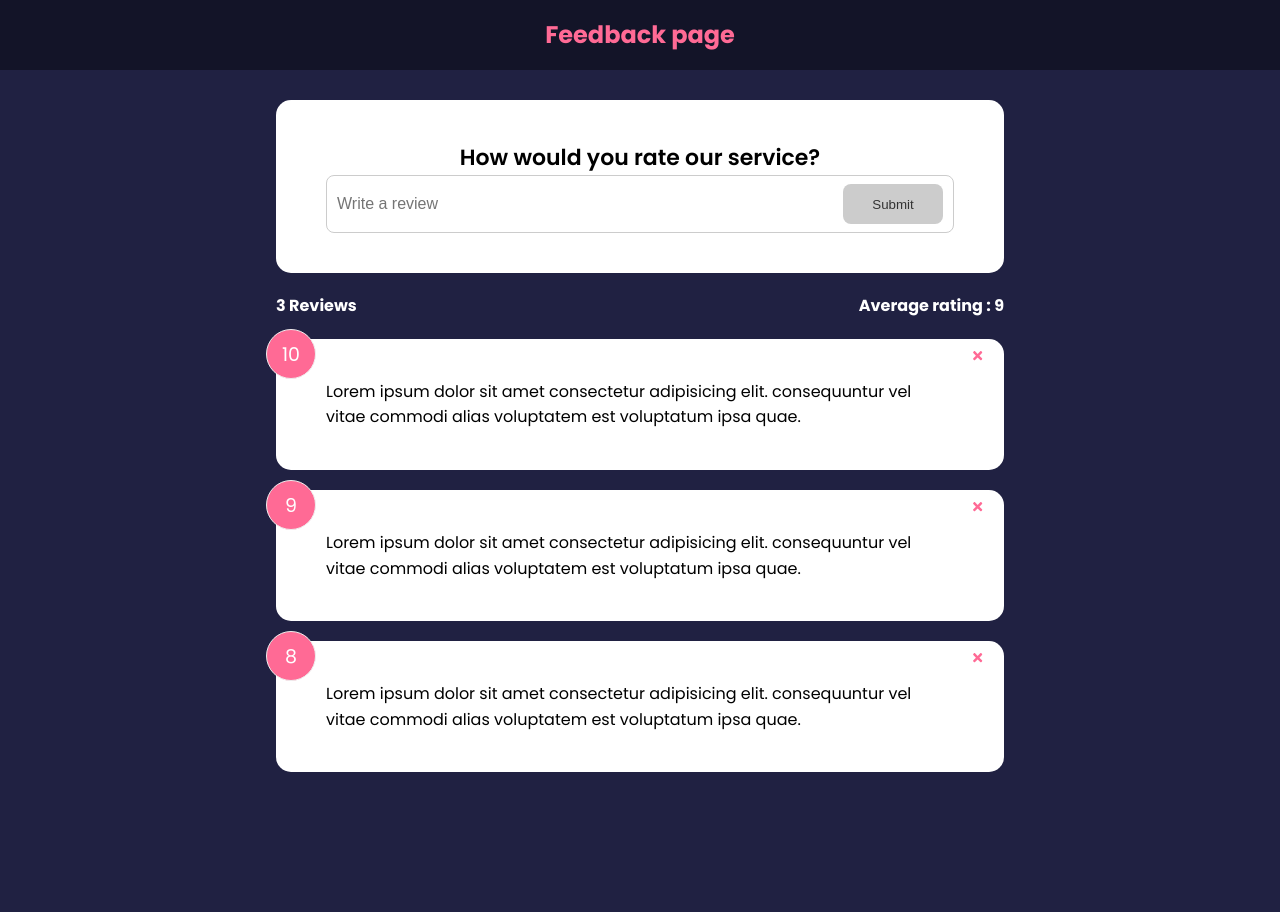
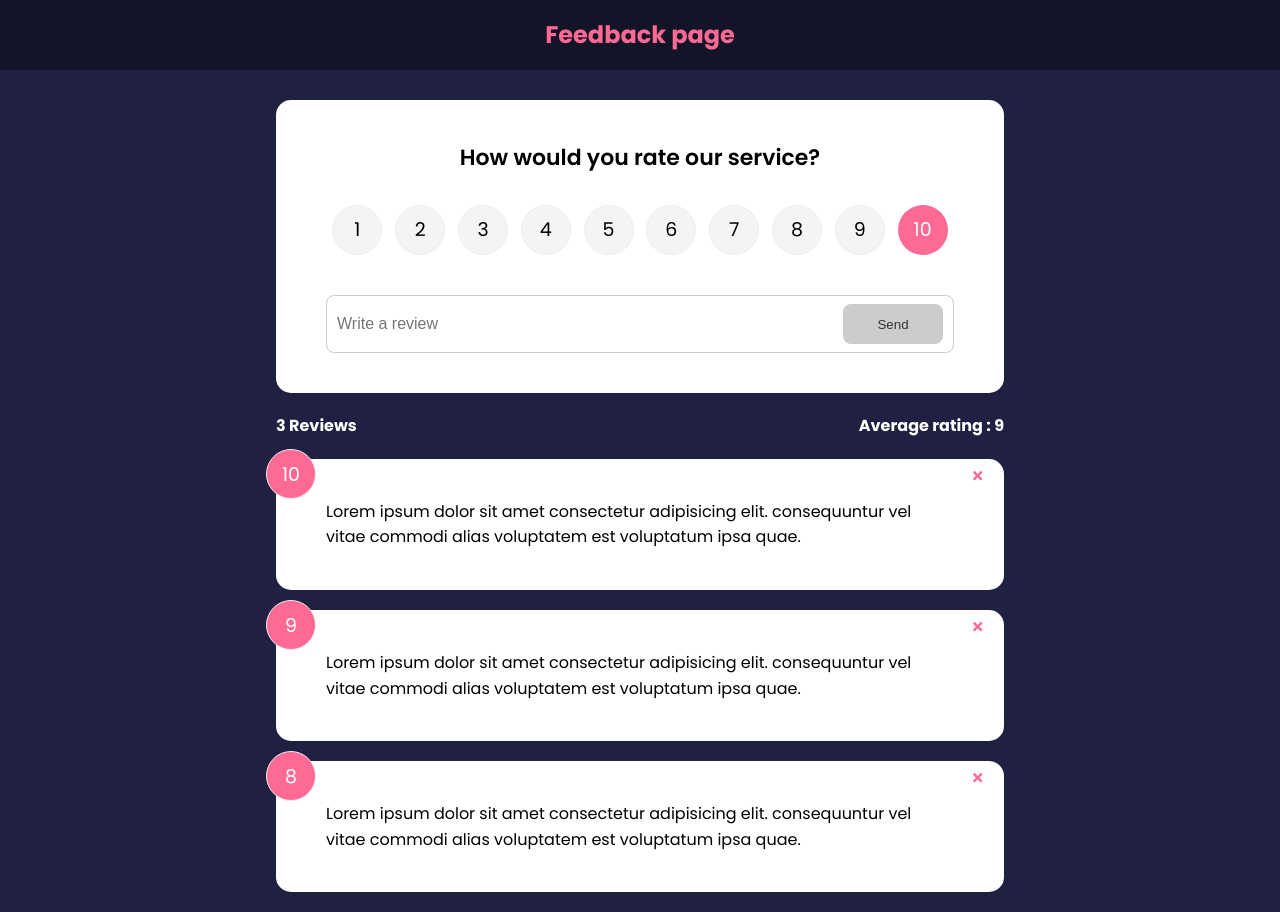
Before and after one commit to neerajprabhuram/practice-project-1, a React (Create React App) app: page / in a window 1280 px wide. Before the commit the page ends 800 px from the top, so only its background shows below. Built offline with nearby package versions, Linux system fonts and the light colour scheme.

Commit message:
added RatingSelect component

```diff
--- a/src/components/FeedbackForm.jsx
+++ b/src/components/FeedbackForm.jsx
@@ -2,17 +2,19 @@
 
 import Card from './shared/Card'
 import Button from './shared/Button'
+import RatingSelect from './RatingSelect'
 
 const FeedbackForm = () => {
   const [text, setText] = useState('')
-  const [btnDisabled, setBtnDisabled] = useState('true')
+  const [rating, setRating] = useState(10)
+  const [btnDisabled, setBtnDisabled] = useState(true)
   const [message, setMessage] = useState('')
 
   const handleTextChange = (e) => {
     if (text === '') {
       setBtnDisabled(true)
       setMessage(null)
-    } else if (text !== '' && text.trim().length <= 10) {
+    } else if (text !== '' && text.trim().length < 10) {
       setBtnDisabled(true)
       setMessage('Text must be atleast 10 characters')
     } else {
@@ -27,7 +29,7 @@
     <Card>
       <form>
         <h2>How would you rate our service?</h2>
-        {/* rating component */}
+        <RatingSelect select={(rating)=>setRating(rating)} />
         <div className="input-group">
           <input
             type="text"
@@ -36,7 +38,7 @@
             onChange={handleTextChange}
           />
           <Button type="submit" isDisabled={btnDisabled}>
-            Submit
+            Send
           </Button>
         </div>
         {message && <div className="message">{message}</div>}
--- /dev/null
+++ b/src/components/RatingSelect.jsx
@@ -0,0 +1,126 @@
+import { useState } from "react"
+
+const RatingSelect = ({select}) => {
+  const [selected, setSelected] = useState(10)
+
+  const handleChange = (e) => {
+    setSelected(+e.currentTarget.value)
+    select(+e.currentTarget.value)
+  }
+  return (
+    <ul className='rating'>
+      <li>
+        <input
+          type='radio'
+          id='num1'
+          name='rating'
+          value='1'
+          onChange={handleChange}
+          checked={selected === 1}
+        />
+        <label htmlFor='num1'>1</label>
+      </li>
+      <li>
+        <input
+          type='radio'
+          id='num2'
+          name='rating'
+          value='2'
+          onChange={handleChange}
+          checked={selected === 2}
+        />
+        <label htmlFor='num2'>2</label>
+      </li>
+      <li>
+        <input
+          type='radio'
+          id='num3'
+          name='rating'
+          value='3'
+          onChange={handleChange}
+          checked={selected === 3}
+        />
+        <label htmlFor='num3'>3</label>
+      </li>
+      <li>
+        <input
+          type='radio'
+          id='num4'
+          name='rating'
+          value='4'
+          onChange={handleChange}
+          checked={selected === 4}
+        />
+        <label htmlFor='num4'>4</label>
+      </li>
+      <li>
+        <input
+          type='radio'
+          id='num5'
+          name='rating'
+          value='5'
+          onChange={handleChange}
+          checked={selected === 5}
+        />
+        <label htmlFor='num5'>5</label>
+      </li>
+      <li>
+        <input
+          type='radio'
+          id='num6'
+          name='rating'
+          value='6'
+          onChange={handleChange}
+          checked={selected === 6}
+        />
+        <label htmlFor='num6'>6</label>
+      </li>
+      <li>
+        <input
+          type='radio'
+          id='num7'
+          name='rating'
+          value='7'
+          onChange={handleChange}
+          checked={selected === 7}
+        />
+        <label htmlFor='num7'>7</label>
+      </li>
+      <li>
+        <input
+          type='radio'
+          id='num8'
+          name='rating'
+          value='8'
+          onChange={handleChange}
+          checked={selected === 8}
+        />
+        <label htmlFor='num8'>8</label>
+      </li>
+      <li>
+        <input
+          type='radio'
+          id='num9'
+          name='rating'
+          value='9'
+          onChange={handleChange}
+          checked={selected === 9}
+        />
+        <label htmlFor='num9'>9</label>
+      </li>
+      <li>
+        <input
+          type='radio'
+          id='num10'
+          name='rating'
+          value='10'
+          onChange={handleChange}
+          checked={selected === 10}
+        />
+        <label htmlFor='num10'>10</label>
+      </li>
+    </ul>
+  )
+}
+
+export default RatingSelect
--- a/src/components/shared/Button.jsx
+++ b/src/components/shared/Button.jsx
@@ -11,7 +11,7 @@
 Button.defaultProps = {
   version: 'primary',
   type: 'button',
-  isDisabled: false
+  isDisabled: false,
 }
 
 Button.propTypes = {
```
